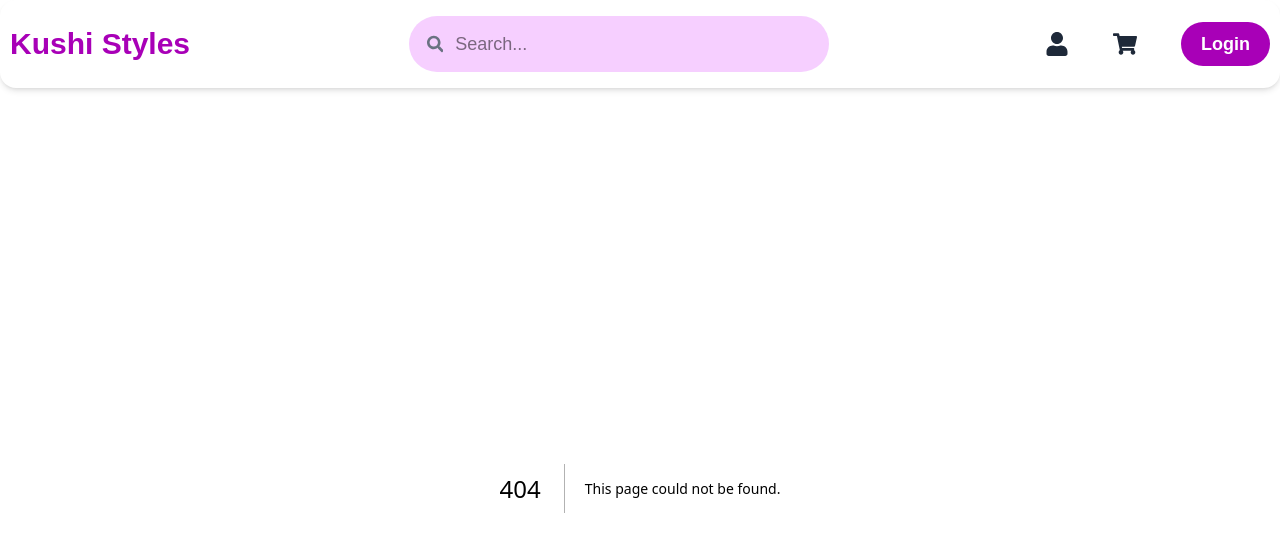
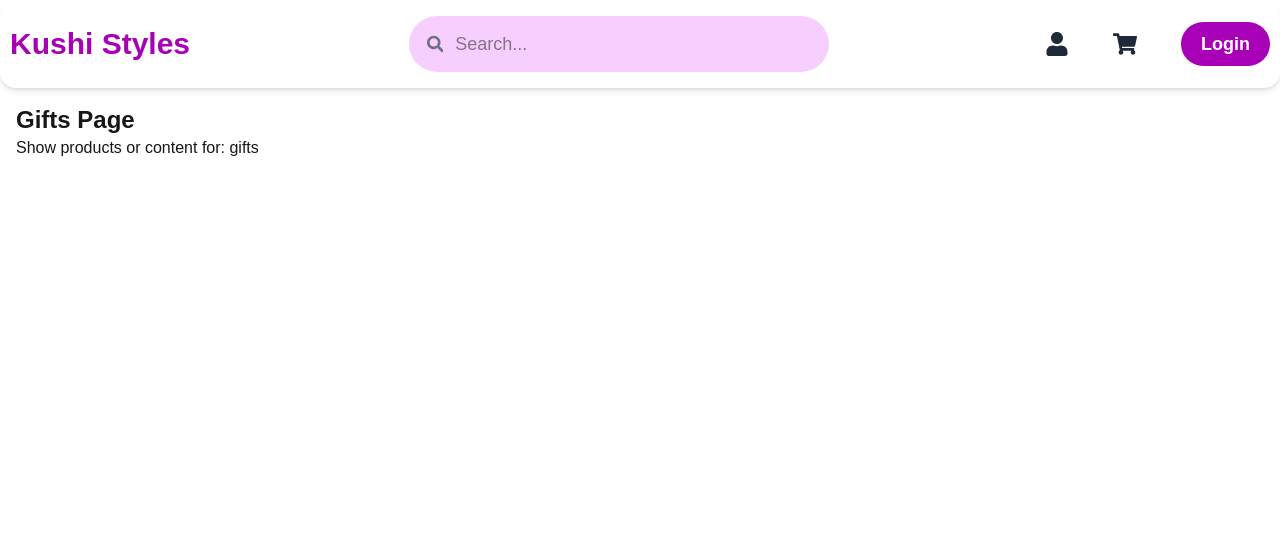
Before and after one commit to MonikaDevHJ/Kushis_Styles, a Next.js app: page /gifts in a window 1280 px wide. Before the commit this address had no page. Shown: the top 552 px of the page. Built offline with nearby package versions, Linux system fonts and the light colour scheme.

Commit message:
using next js dynamic route

```diff
--- /dev/null
+++ b/app/[category]/page.tsx
@@ -0,0 +1,22 @@
+// app/[category]/page.tsx
+import React from "react";
+import { useSearchParams } from "next/navigation";
+
+interface Props {
+  params: {
+    category: string;
+  };
+}
+
+const CategoryPage = ({ params }: Props) => {
+  const { category } = params;
+
+  return (
+    <div className="p-4">
+      <h1 className="text-2xl font-bold capitalize">{category} Page</h1>
+      <p>Show products or content for: {category}</p>
+    </div>
+  );
+};
+
+export default CategoryPage;
```
Also changed, not shown: app/components/Main.tsx (+5 -2 lines).
